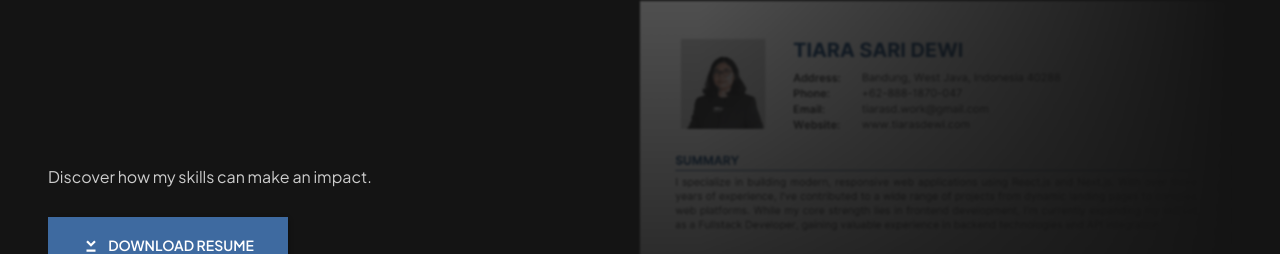
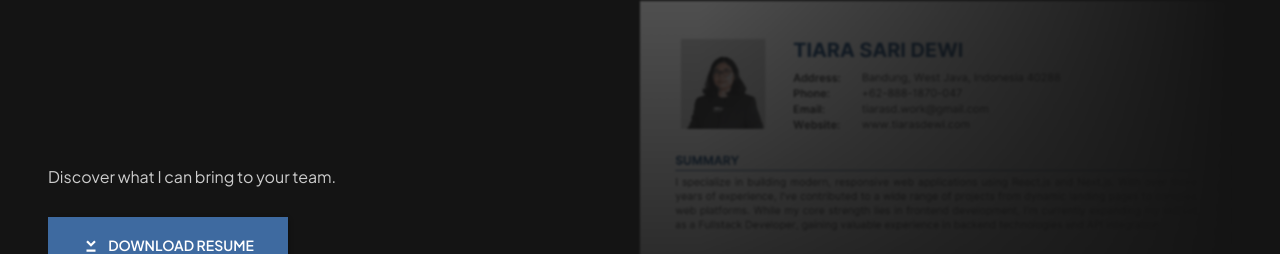
Before and after one commit to trsrdw/portfolio-v2, a Next.js app: page / in a window 1280 px wide. Shown: the part 3806-4060 px from the top of the page. Built offline with nearby package versions, Linux system fonts and the light colour scheme; no server answers.

Commit message:
change copy download

```diff
--- a/src/components/Page/Home/Resume/resume.tsx
+++ b/src/components/Page/Home/Resume/resume.tsx
@@ -15,7 +15,7 @@ export default function ResumeSection() {
         <section className={style.resume}>
             <div className={style.content}>
                 <div className={style.text}>
-                    <p>Discover how my skills can make an impact.</p>
+                    <p>Discover what I can bring to your team.</p>
                     <motion.div whileTap={{ scale: 0.96 }}>
                         <Link
                             href="/CV - Tiara S. Dewi.pdf"
```
